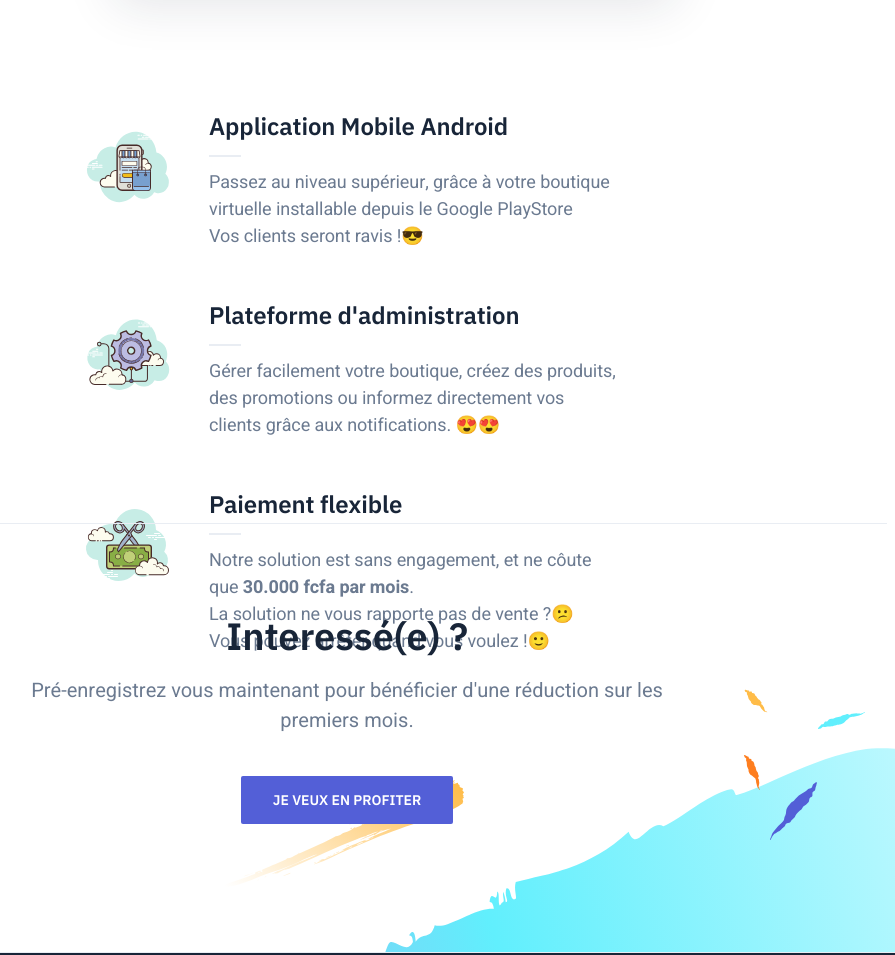
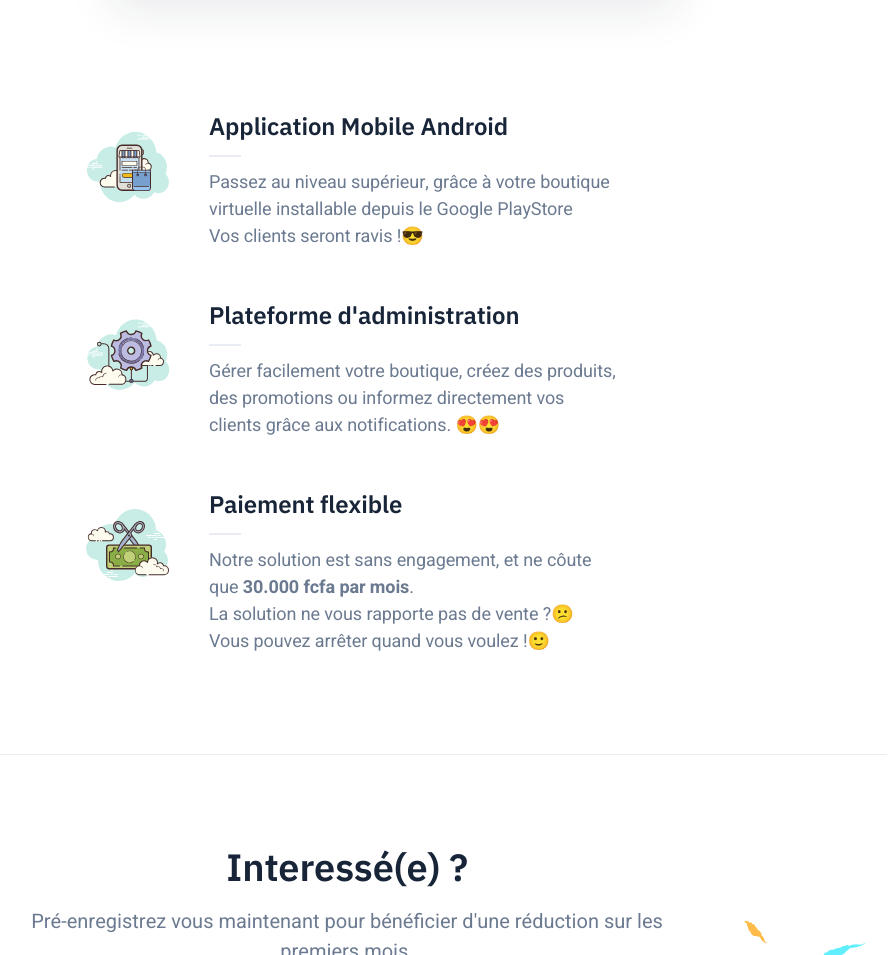
Before and after one commit to curedas-c/remarket-my-business, a website: page index.html in a window 1280 px wide. Shown: the part 1359-2314 px from the top of the page, without its empty margins (293-1188 px from the left). Drawn offline with nearby package versions, Linux system fonts and the light colour scheme; some packages are replaced by stand-ins of ours; files that its build step writes are made by us from their sources; files whose address does not match are found by name.

Commit message:
fix: fix features section overflow

```diff
--- a/src/scss/layout/_features.scss
+++ b/src/scss/layout/_features.scss
@@ -1,6 +1,5 @@
 .features-wrap {
 	max-width: 540px;
-	max-height: 315px;
 	margin: 0 auto;
 }
 
```
